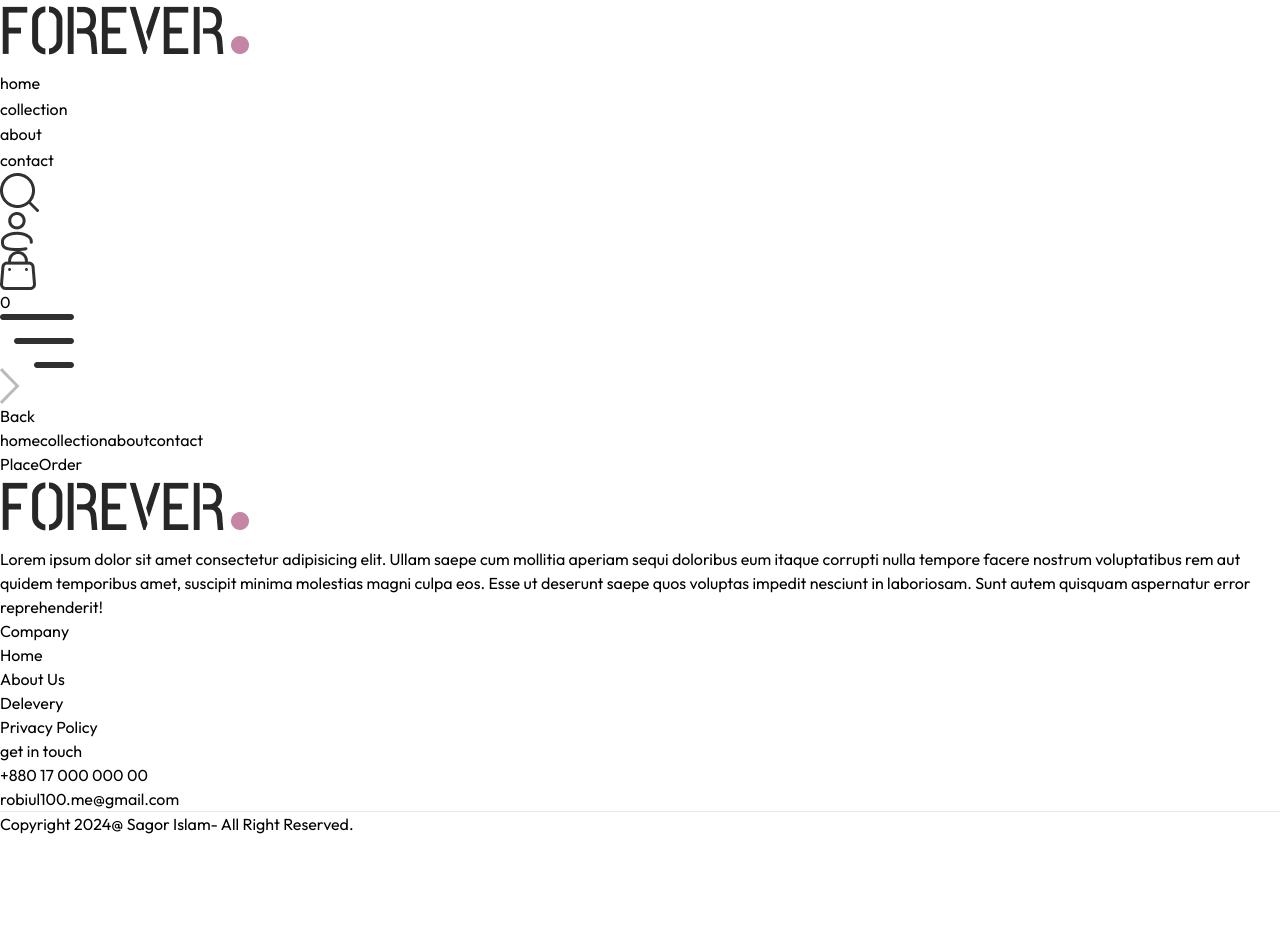
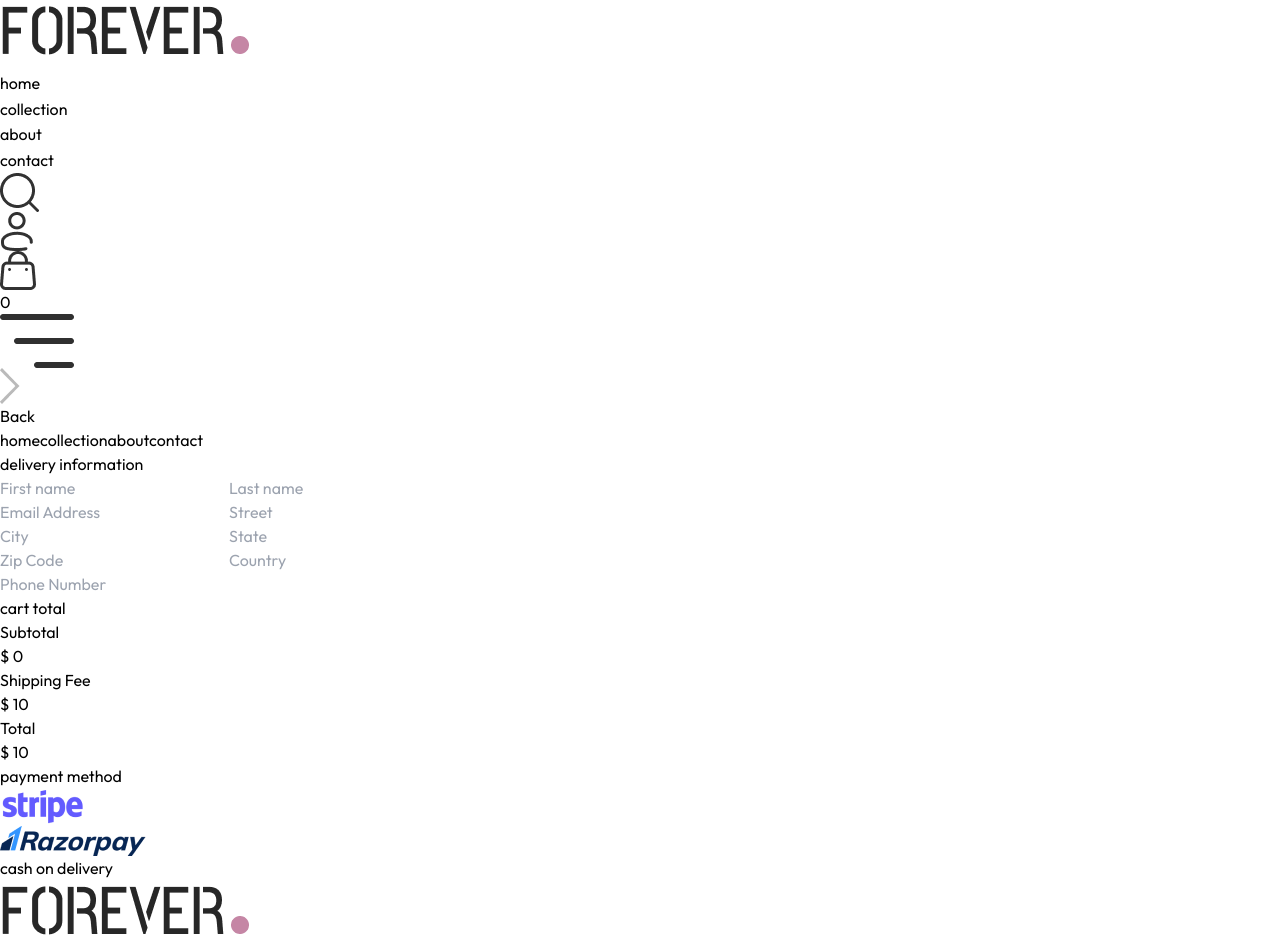
Before and after one commit to robiulsagor/frontend-forever, a React (Vite) app: page /place-order in a window 1280 px wide. Shown: the top 952 px of the page. Before the commit the page ends 836 px from the top, so only its background shows below. Built offline with nearby package versions, Linux system fonts and the light colour scheme.

Commit message:
place order page UI done

```diff
--- a/src/components/CartTotal.jsx
+++ b/src/components/CartTotal.jsx
@@ -1,14 +1,11 @@
 import { useContext, useEffect, useState } from "react"
 import { ShopContext } from "../context/ShopContext"
 import Title from "./Title"
-import { useNavigate } from "react-router-dom"
 
 const CartTotal = () => {
     const {cartItems, delivery_fee, calculateTotalPrice} = useContext(ShopContext)
     const [subtotal, setSubtotal] = useState()
     const [total, setTotal] = useState('')
-
-    const navigate = useNavigate()
 
   useEffect(()=> {
     setSubtotal(calculateTotalPrice())
@@ -16,7 +13,7 @@ const CartTotal = () => {
   }, [calculateTotalPrice])
 
   return (
-    <div className=' max-w-[450px] ml-auto mt-10'>
+    <div className='mt-10'>
         <div className='text-xl sm:text-2xl'>
             <Title text1={'cart'} text2={'total'}
             />
@@ -37,9 +34,7 @@ const CartTotal = () => {
             </div>
         </div>
 
-        <button
-        onClick={()=> navigate("/place-order")}
-        className='px-4 py-2 text-white  bg-black uppercase rounded-sm mt-5 ml-auto block disabled:opacity-40 disabled:cursor-not-allowed' disabled={cartItems.length === 0}>proceed to checkout</button>
+
     </div>
   )
 }
--- a/src/pages/Cart.jsx
+++ b/src/pages/Cart.jsx
@@ -6,9 +6,11 @@ import Title from "../components/Title"
 import { ShopContext } from '../context/ShopContext'
 import { useToastContainer } from 'react-toastify'
 import CartTotal from '../components/CartTotal'
+import { useNavigate } from 'react-router-dom'
 
 const Cart = () => {
   const {cartItems, products, currency, updateQuantity, deleteItem} = useContext(ShopContext)
+  const navigate = useNavigate()
 
 
 
@@ -63,7 +65,12 @@ const Cart = () => {
 
       {/* if there is no items in cart, don't show the checkout button */}
       {cartItems.length > 0 && (
+        <div className='px-5 sm:max-w-[450px] sm:ml-auto'>
         <CartTotal />
+        <button
+        onClick={()=> navigate("/place-order")}
+        className='px-4 py-2 text-white  bg-black uppercase rounded-sm mt-5 ml-auto block disabled:opacity-40 disabled:cursor-not-allowed' disabled={cartItems.length === 0}>proceed to checkout</button>
+        </div>
       )}
 
     </div>
--- a/src/pages/PlaceOrder.jsx
+++ b/src/pages/PlaceOrder.jsx
@@ -1,6 +1,71 @@
+import { useState } from "react"
+import { assets } from "../assets/assets"
+import CartTotal from "../components/CartTotal"
+import Title from "../components/Title"
+
 const PlaceOrder = () => {
+  const [paymentType, setPaymentType ] = useState("cod")
+
   return (
-    <div>PlaceOrder</div>
+    <div className="flex flex-col sm:flex-row items-center justify-between gap-5 md:gap-10 my-12">
+      {/* left */}
+      <div className="flex flex-col gap-4 w-full sm:max-w-[500px]">
+        <div className="text-xl md:text-2xl my-3">
+          <Title text1='delivery'  text2='information' />
+        </div>
+
+        <div className="flex gap-3">
+          <input type="text" placeholder="First name" className="py-1.5 px-3.5 border border-gray-300 rounded w-full outline-none" />
+          <input type="text" placeholder="Last name"  className="py-1.5 px-3.5 border border-gray-300 rounded w-full outline-none" />
+        </div>
+
+        <input type="text" placeholder="Email Address" className="py-1.5 px-3.5 border border-gray-300 rounded w-full outline-none" />
+        <input type="text" placeholder="Street" className="py-1.5 px-3.5 border border-gray-300 rounded w-full outline-none" />
+
+        <div className="flex gap-3">
+          <input type="text" placeholder="City" className="py-1.5 px-3.5 border border-gray-300 rounded w-full outline-none" />
+          <input type="text" placeholder="State"  className="py-1.5 px-3.5 border border-gray-300 rounded w-full outline-none" />
+        </div>
+
+        <div className="flex gap-3">
+          <input type="text" placeholder="Zip Code" className="py-1.5 px-3.5 border border-gray-300 rounded w-full outline-none" />
+          <input type="text" placeholder="Country"  className="py-1.5 px-3.5 border border-gray-300 rounded w-full outline-none" />
+        </div>
+
+        <input type="text" placeholder="Phone Number" className="py-1.5 px-3.5 border border-gray-300 rounded w-full outline-none" />
+
+
+      </div>
+
+      <div className="w-full px-5  sm:ml-auto">
+        <div className="mt-8 min-w-80">
+          <CartTotal />
+        </div>
+
+        <div className="mt-8">
+          <Title text1={'payment'} text2={'method'}
+          />
+        </div>
+
+        <div className="mt-3 flex gap-3 flex-wrap">
+          <div onClick={()=> setPaymentType('stripe')} className="flex items-center gap-3 border p-2 px-3 cursor-pointer">
+            <p className={`min-w-3.5 h-3.5 border rounded-full ${paymentType === 'stripe' ? 'bg-green-400' : ''}`}></p>
+            <img src={assets.stripe_logo} className="h-5 mx-4" alt="" />
+          </div>
+
+          <div onClick={()=> setPaymentType('razor')} className="flex items-center gap-3 border p-2 px-3 cursor-pointer">
+            <p className={`min-w-3.5 h-3.5 border rounded-full ${paymentType === 'razor' ? 'bg-green-400' : ''}`}></p>
+            <img src={assets.razorpay_logo} className="w-28 h-auto" alt="" />
+          </div>
+
+          <div onClick={()=> setPaymentType('cod')} className="flex items-center gap-3 border p-2 px-3 cursor-pointer">
+          <p className={`min-w-3.5 h-3.5 border rounded-full ${paymentType === 'cod' ? 'bg-green-400' : ''}`}></p>
+            <p className="uppercase text-gray-500 font-semibold text-sm">cash on delivery</p>
+          </div>
+
+        </div>
+      </div>
+    </div>
   )
 }
 
```
